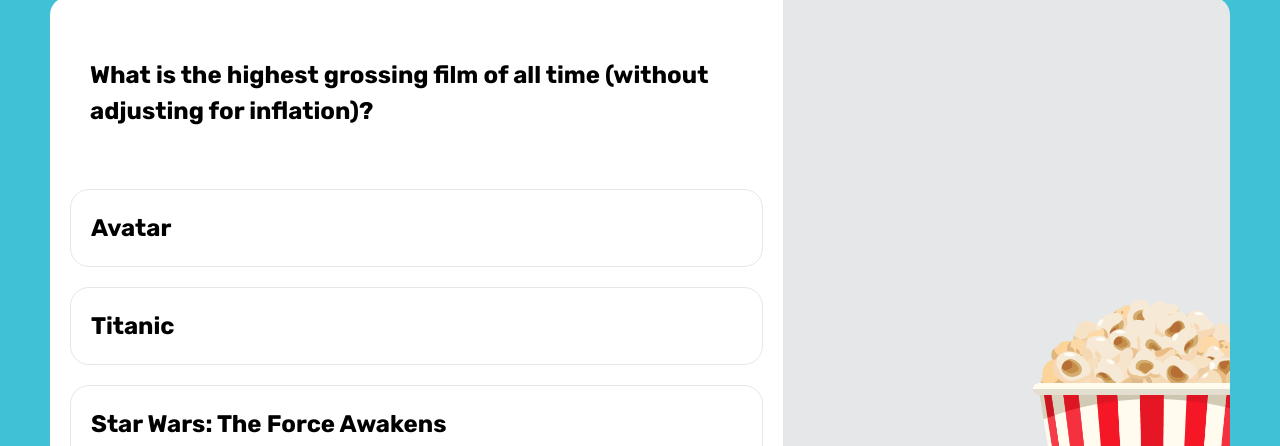
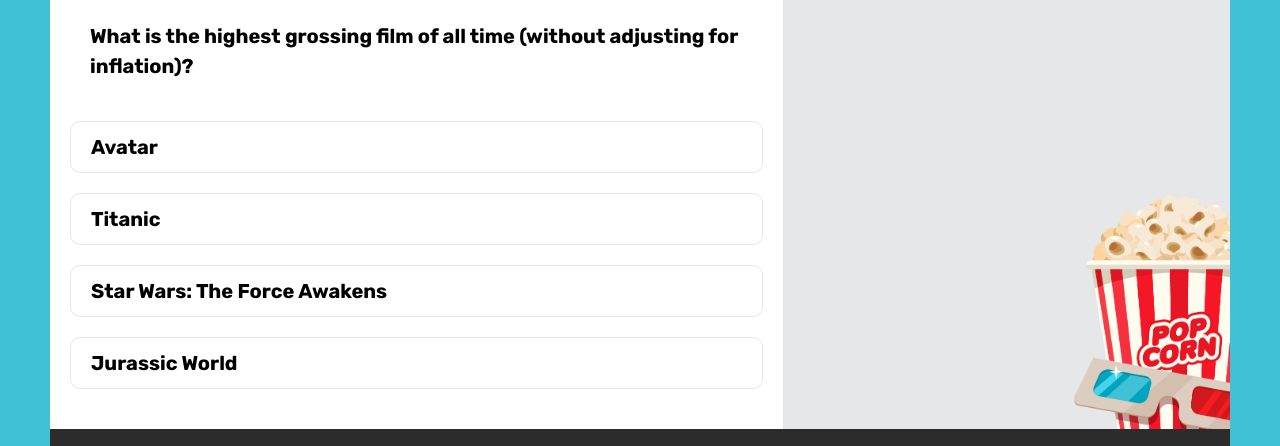
Before and after one commit to jstevens79/TriviaGame, a plain HTML site: page index.html in a window 1280 px wide. Shown: the part 163-609 px from the top of the page. Drawn offline with nearby package versions, Linux system fonts and the light colour scheme.

Commit message:
reorganizing the game object

```diff
--- a/assets/css/style.css
+++ b/assets/css/style.css
@@ -2,14 +2,14 @@
 body {
   font-family: 'Rubik', sans-serif;
   font-weight: 700;
-  font-size: 24px;
+  font-size: 20px;
   line-height: 1.5em;
   background: #40C1D6;
   padding: 20px;
 }
 
 .title {
-  font-size: 4em;
+  font-size: 3em;
   line-height: 1em;
   text-align: center;
   padding: 22px;
@@ -71,7 +71,7 @@
 
 
 .questionText {
-  padding: 60px 40px 40px 40px;
+  padding: 60px 40px 20px 40px;
   line-height: 1.5em;
 }
 
@@ -151,14 +151,14 @@
 }
 
 .answer {
-  padding: 20px;
+  padding: 10px 20px;
   display: flex;
   align-items: center;
   justify-content: space-between;
   background: white;
   margin-bottom: 20px;
   overflow: hidden;
-  border-radius: 19px;
+  border-radius: 10px;
   border: solid 1px #E6E7E8;
 }
 
--- a/assets/javascript/app.js
+++ b/assets/javascript/app.js
@@ -8,6 +8,22 @@
   totalQuestions: 12,
   currentQuestion: 0,
   maxTime: 20,
+  questionTime: 0,
+  questionTimer: null,
+  startTimer: function() {
+    this.questionTime = this.maxTime;
+    this.questionTimer = setInterval(function() {
+      this.questionTime -=1;
+      this.renderTimer(this.questionTime);
+      if (this.questionTime === 0) {
+        this.stopTimer();
+        this.renderAnswers(true);
+      }
+    }.bind(this), 1000)
+  },
+  stopTimer: function() {
+    clearInterval(this.questionTimer)
+  },
   questions: [],
   startGame: function() {
     // set up the initial variables
@@ -51,26 +67,13 @@
       this.shuffle(results);
       var questions = results.slice(0, this.totalQuestions);
 
+      // generate new objects for each question
       $.each(questions, function(ind, val) {
         var newObj = {
           answered: null, // <- may not need this...
           questionTime: game.maxTime,
           questionTimer: null,
-          startTimer: function() {
-            this.questionTimer = setInterval(function() {
-              this.questionTime -= 1;
-              game.renderTimer(this.questionTime);
-              if (this.questionTime === 0) {
-                this.answered = true; // <- may not need this...
-                this.stopTimer();
-              }
-            }.bind(this), 1000)
-          },
-          stopTimer: function() {
-            clearInterval(this.questionTimer)
-          },
-          answers: []
-
+          answers: [],
         }
 
         var correct = {answer: val.correct_answer, correct: true, selected: false};
@@ -88,7 +91,7 @@
 
       })
 
-
+      // set up the first question
       this.setupQuestion();
 
     }.bind(this));
@@ -129,18 +132,15 @@
 
     this.renderAnswers();
 
-    console.log(theQ)
-
     // start the timer
-    theQ.startTimer();
+    this.startTimer();
 
     // handle clicks
     $('.answer').click(function() {
       // put all of this logic back into the question object
-      theQ.stopTimer();
       $('.answer').off();
+      game.stopTimer();
       theQ.answers[$(this).data('answer')].selected = true;
-
       game.renderAnswers(true);
 
       if (theQ.answers[$(this).data('answer')].correct) {
@@ -153,7 +153,6 @@
         setTimeout(function() {
           $('.responseContainer').text('No, the correct answer was ' + getCorrect[0].answer);
         }, 1000)
-
 
       }
 
@@ -199,6 +198,9 @@
     }
 
   },
+  renderResponse: function() {
+
+  },
   goToNextQuestion: function() {
      // next question test
      setTimeout(function() {
```
